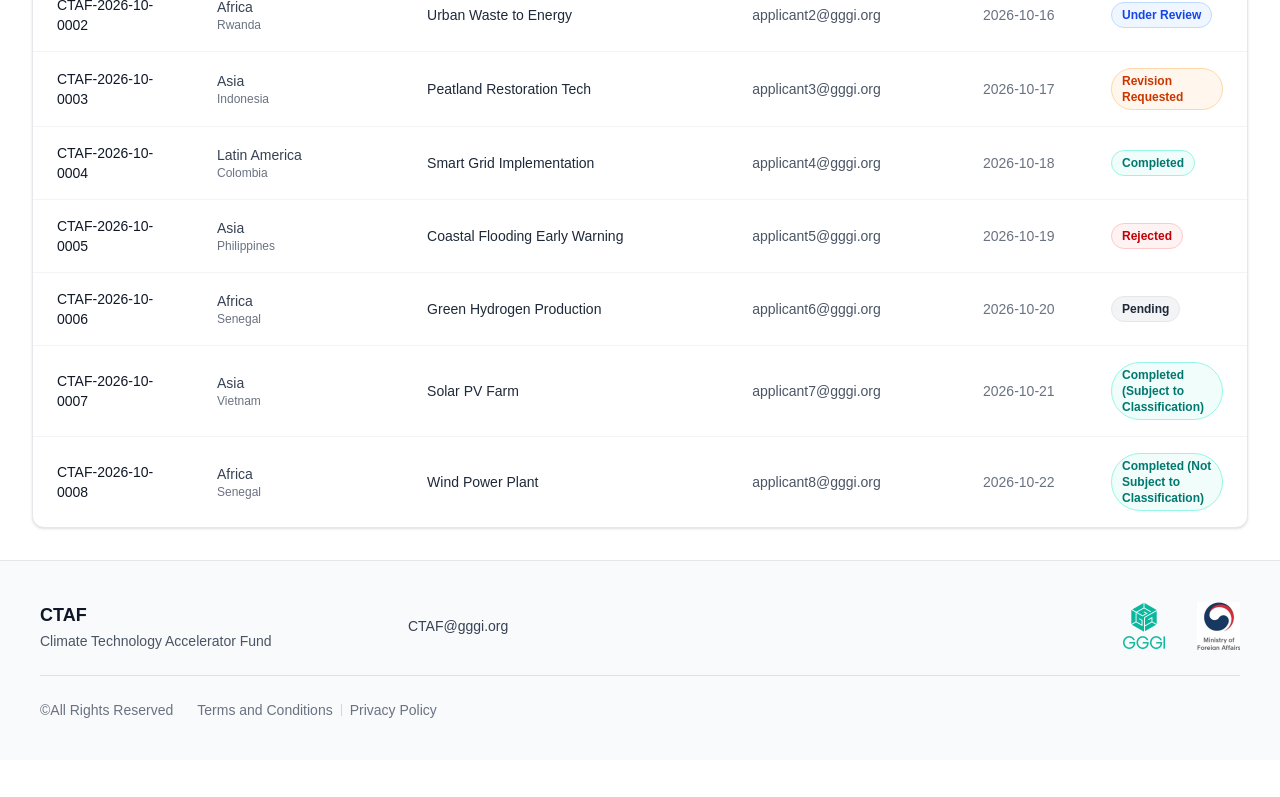
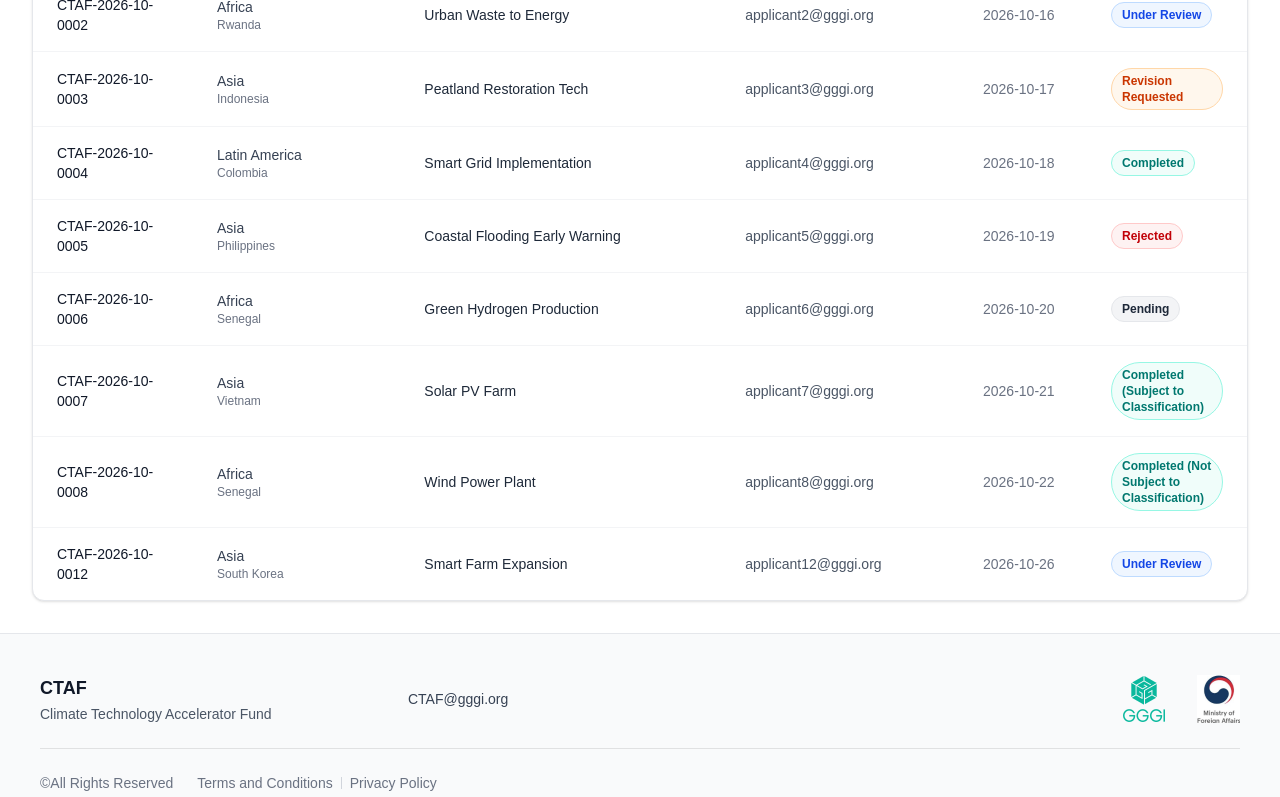
Before and after one commit to LzLLC2022/CPMS, a Next.js app: page /proposal-list/secretariat in a window 1280 px wide. Shown: the part 944-1741 px from the top of the page. Before the commit the page ends 1704 px from the top, so only its background shows below. Built offline with nearby package versions, Linux system fonts and the light colour scheme.

Commit message:
fix: add Under Review mock ticket for Asia region so it appears in Regional Director view

```diff
--- a/src/components/ClassificationDetail.tsx
+++ b/src/components/ClassificationDetail.tsx
@@ -23,6 +23,7 @@ export default function ClassificationDetail({ id }: ClassificationDetailProps)
   if (id === 'CTAF-2026-10-0009') mockStatus = 'Processing (CRE WG)';
   if (id === 'CTAF-2026-10-0010') mockStatus = 'Processing (TPE WG)';
   if (id === 'CTAF-2026-10-0011') mockStatus = 'Processing (PSC)';
+  if (id === 'CTAF-2026-10-0012') mockStatus = 'Under Review';
 
   // Mock proposal data
   const proposal = {
--- a/src/components/ProposalDetail.tsx
+++ b/src/components/ProposalDetail.tsx
@@ -29,6 +29,7 @@ export default function ProposalDetail({ id, role }: ProposalDetailProps) {
   if (id === 'CTAF-2026-10-0009') mockStatus = 'Processing (CRE WG)';
   if (id === 'CTAF-2026-10-0010') mockStatus = 'Processing (TPE WG)';
   if (id === 'CTAF-2026-10-0011') mockStatus = 'Processing (PSC)';
+  if (id === 'CTAF-2026-10-0012') mockStatus = 'Under Review';
 
   // Mock proposal data
   const proposal = {
--- a/src/components/SubmissionList.tsx
+++ b/src/components/SubmissionList.tsx
@@ -23,6 +23,7 @@ const MOCK_PROPOSALS = [
   { id: 'CTAF-2026-10-0009', region: 'Asia', country: 'Vietnam', title: 'Agri-Solar Project', email: 'applicant9@gggi.org', date: '2026-10-23', status: 'Processing (CRE WG)' },
   { id: 'CTAF-2026-10-0010', region: 'Africa', country: 'Senegal', title: 'Solar Desalination', email: 'applicant10@gggi.org', date: '2026-10-24', status: 'Processing (TPE WG)' },
   { id: 'CTAF-2026-10-0011', region: 'Latin America', country: 'Colombia', title: 'Green Transport', email: 'applicant11@gggi.org', date: '2026-10-25', status: 'Processing (PSC)' },
+  { id: 'CTAF-2026-10-0012', region: 'Asia', country: 'South Korea', title: 'Smart Farm Expansion', email: 'applicant12@gggi.org', date: '2026-10-26', status: 'Under Review' },
 ];
 
 const getStatusOptions = (role: string, listType?: string) => {
```
